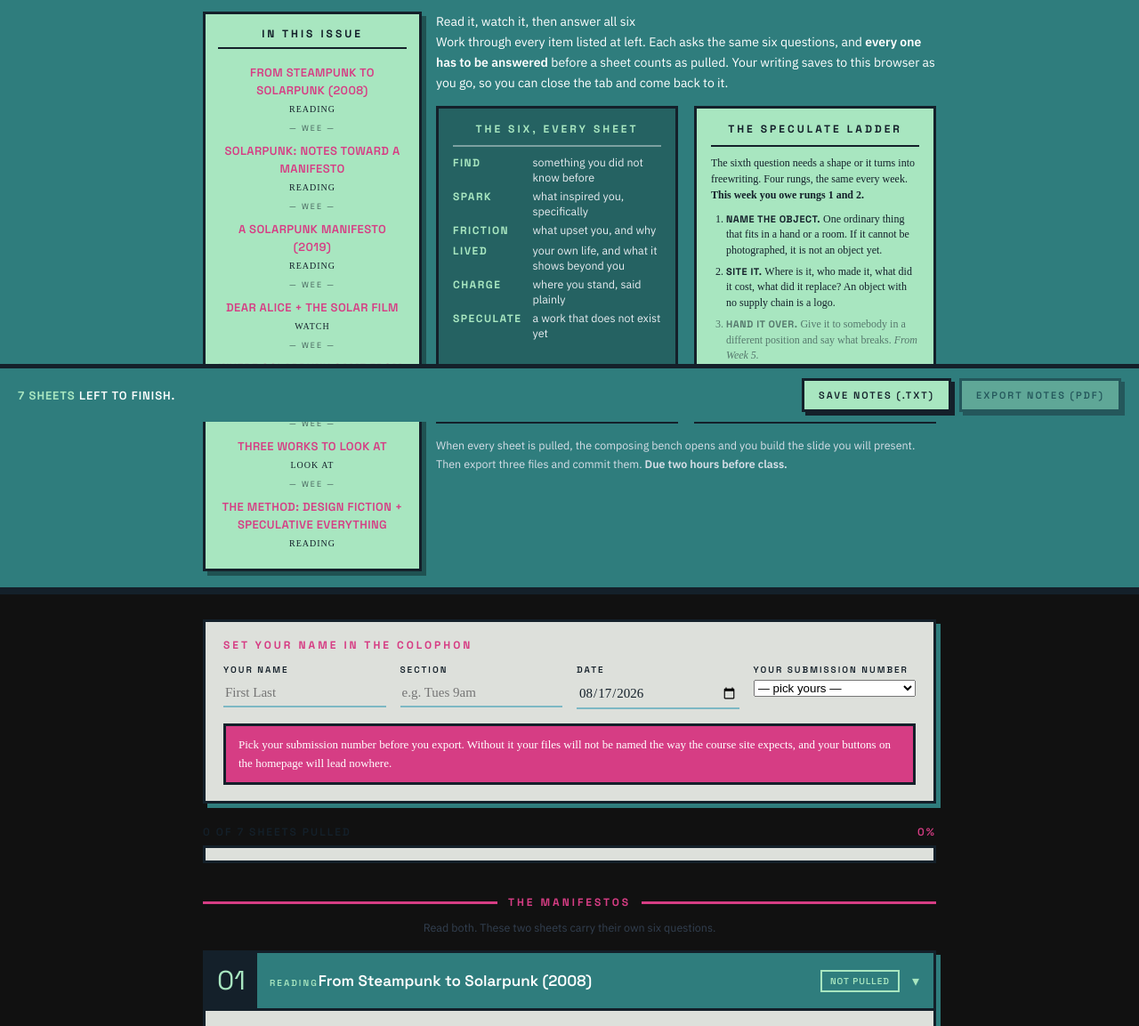
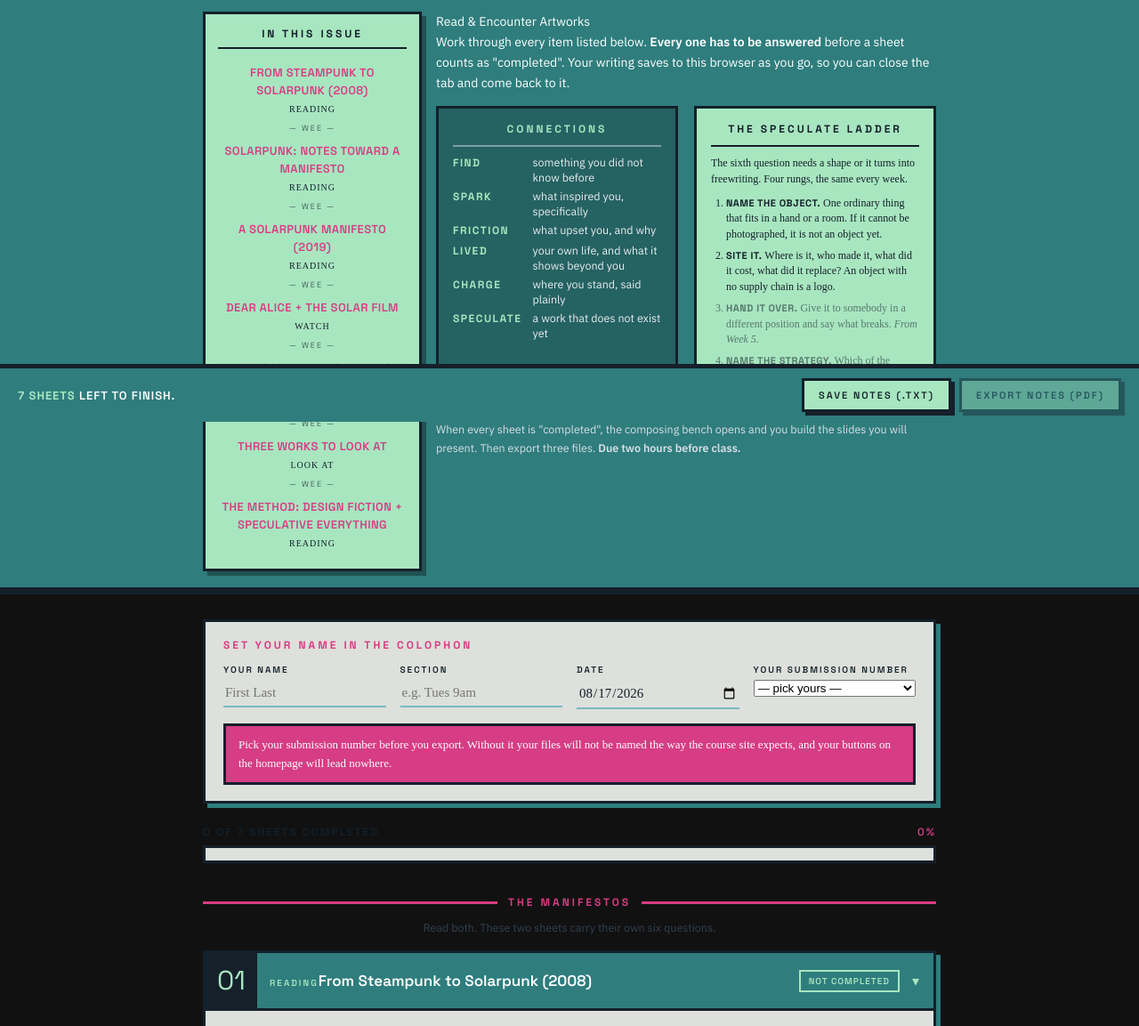
Before and after one commit to sbuckius/art104-fall2026-buckius, a plain HTML site: page pages/response_tools/artist_theorist_1_thecomet.html in a window 1280 px wide. Shown: the part 326-1479 px from the top of the page at 89% size. Drawn offline with nearby package versions, Linux system fonts and the light colour scheme.

Commit message:
Update title and text for response sheets

```diff
--- a/pages/response_tools/artist_theorist_1_thecomet.html
+++ b/pages/response_tools/artist_theorist_1_thecomet.html
@@ -3,7 +3,7 @@
 <head>
 <meta charset="UTF-8"/>
 <meta name="viewport" content="width=device-width, initial-scale=1.0"/>
-<title>THE COMET — Reflection Sheets</title>
+<title>THE COMET — Responses</title>
 <link rel="preconnect" href="https://fonts.googleapis.com"/>
 <link rel="preconnect" href="https://fonts.gstatic.com" crossorigin/>
 <link href="https://fonts.googleapis.com/css2?family=Space+Grotesk:wght@400;500;600;700&family=Space+Mono:wght@400;700&family=IBM+Plex+Sans:ital,wght@0,400;0,500;0,600;1,400&display=swap" rel="stylesheet"/>
@@ -363,14 +363,14 @@ input[type=file]{font-family:'Bitter',serif;font-size:12px;color:var(--jet);max-
 
       <div class="cover-right">
         <div class="blurb-lead">
-          <span class="kicker">Read it, watch it, then answer all six</span>
-          <p>Work through every item listed at left. Each asks the same six questions, and
-          <b>every one has to be answered</b> before a sheet counts as pulled. Your writing saves to this
+          <span class="kicker">Read & Encounter Artworks</span>
+          <p>Work through every item listed below.
+          <b>Every one has to be answered</b> before a sheet counts as "completed". Your writing saves to this
           browser as you go, so you can close the tab and come back to it.</p>
         </div>
 
         <div class="six">
-          <div class="six-hd">The six, every sheet</div>
+          <div class="six-hd">Connections</div>
           <dl>
             <dt>Find</dt><dd>something you did not know before</dd>
             <dt>Spark</dt><dd>what inspired you, specifically</dd>
@@ -384,7 +384,7 @@ input[type=file]{font-family:'Bitter',serif;font-size:12px;color:var(--jet);max-
         <section class="ladder">
           <div class="ladder-hd">The SPECULATE ladder</div>
           <p class="ladder-note">The sixth question needs a shape or it turns into freewriting.
-            Four rungs, the same every week. <strong>This week you owe rungs 1 and 2.</strong></p>
+            Four rungs, the same every week. <strong></strong></p>
           <ol class="ladder-list">
             <li><strong>Name the object.</strong> One ordinary thing that fits in a hand or a room. If it cannot be photographed, it is not an object yet.</li>
             <li><strong>Site it.</strong> Where is it, who made it, what did it cost, what did it replace? An object with no supply chain is a logo.</li>
@@ -393,8 +393,8 @@ input[type=file]{font-family:'Bitter',serif;font-size:12px;color:var(--jet);max-
           </ol>
         </section>
 
-        <p class="cover-foot">When every sheet is pulled, the composing bench opens and you build the
-        slide you will present. Then export three files and commit them. <b>Due two hours before class.</b></p>
+        <p class="cover-foot">When every sheet is "completed", the composing bench opens and you build the
+        slides you will present. Then export three files. <b>Due two hours before class.</b></p>
       </div>
     </div>
   </div>
@@ -420,7 +420,7 @@ input[type=file]{font-family:'Bitter',serif;font-size:12px;color:var(--jet);max-
 
   <div class="runmeter">
     <div class="runmeter-top">
-      <span id="runLabel">0 of 0 sheets pulled</span>
+      <span id="runLabel">0 of 0 sheets completed</span>
       <span class="pct" id="runPct">0%</span>
     </div>
     <div class="track"><div class="fill" id="runFill"></div></div>
@@ -473,7 +473,7 @@ input[type=file]{font-family:'Bitter',serif;font-size:12px;color:var(--jet);max-
           <div class="slide-title" id="pvTitle">YOUR TITLE HERE</div>
           <div class="slide-cols">
             <div class="slide-left">
-              <div class="slide-quote" id="pvQuote">Your pulled line appears here.</div>
+              <div class="slide-quote" id="pvQuote">Your completed line appears here.</div>
               <div class="slide-caption" id="pvCaption">Your caption appears here.</div>
             </div>
             <div class="slide-right" id="pvImgWrap"><span>Drawing or image goes here</span></div>
@@ -689,14 +689,14 @@ function renderSheets(){
           '<span class="sheet-kind">'+esc(item.kind||"Item")+'</span>' +
           '<span class="sheet-title">'+esc(item.title)+'</span>' +
         '</span>' +
-        '<span class="sheet-stamp" id="stamp-'+i+'">Not pulled</span>' +
+        '<span class="sheet-stamp" id="stamp-'+i+'">Not completed</span>' +
         '<span class="chev" id="chev-'+i+'" aria-hidden="true">▸</span>' +
       '</button>' +
       '<div class="sheet-body" id="body-'+i+'">' +
         '<div class="viewrow">' + linkRow(item) + '</div>' +
         (item.note ? '<p class="itemnote">'+esc(item.note)+'</p>' : '') + qs +
         '<div class="sheet-actions">' +
-          '<button class="btn btn-ink" type="button" data-mark="'+i+'">Mark this sheet pulled</button>' +
+          '<button class="btn btn-ink" type="button" data-mark="'+i+'">Mark this sheet completed</button>' +
         '</div>' +
       '</div>';
     wrap.appendChild(sec);
@@ -740,7 +740,7 @@ function refreshSheet(i){
   if (sheet) sheet.classList.toggle("done", done);
   if (stamp){
     var missing = KEYS.filter(function(k){ return !getAns(i,k).trim(); }).length;
-    stamp.textContent = done ? "Pulled ✓" : (missing===KEYS.length ? "Not pulled" : missing+" to go");
+    stamp.textContent = done ? "Completed ✓" : (missing===KEYS.length ? "Not completed" : missing+" to go");
     stamp.classList.toggle("on", done);
   }
 }
@@ -780,7 +780,7 @@ function markSheet(i){
 function refreshRun(){
   var total = state.config.items.length, done = doneCount();
   var pct = total ? Math.round(done/total*100) : 0;
-  $("runLabel").textContent = done + " of " + total + " sheets pulled";
+  $("runLabel").textContent = done + " of " + total + " sheets completed";
   $("runPct").textContent = pct + "%";
   $("runFill").style.width = pct + "%";
 
@@ -791,7 +791,7 @@ function refreshRun(){
 
   var left = total - done;
   $("pressMsg").innerHTML = ready
-    ? "All sheets pulled. <b>Build your slide below.</b>"
+    ? "All sheets completed. <b>Build your slide below.</b>"
     : (left===1 ? "<b>1 sheet</b> left to finish." : "<b>"+left+" sheets</b> left to finish.");
 }
 
@@ -861,7 +861,7 @@ function refreshSlide(){
   $("pvModule").textContent = state.config.module || "MODULE";
   $("pvName").textContent = name;
   $("pvTitle").textContent = cur().title || "YOUR TITLE HERE";
-  $("pvQuote").textContent = cur().quote || "Your pulled line appears here.";
+  $("pvQuote").textContent = cur().quote || "Your completed line appears here.";
   $("pvCaption").textContent = cur().caption || "Your caption appears here.";
   $("pvFootL").textContent = "The Comet · " + (state.who.section || "");
   $("pvFootR").textContent = d;
```
